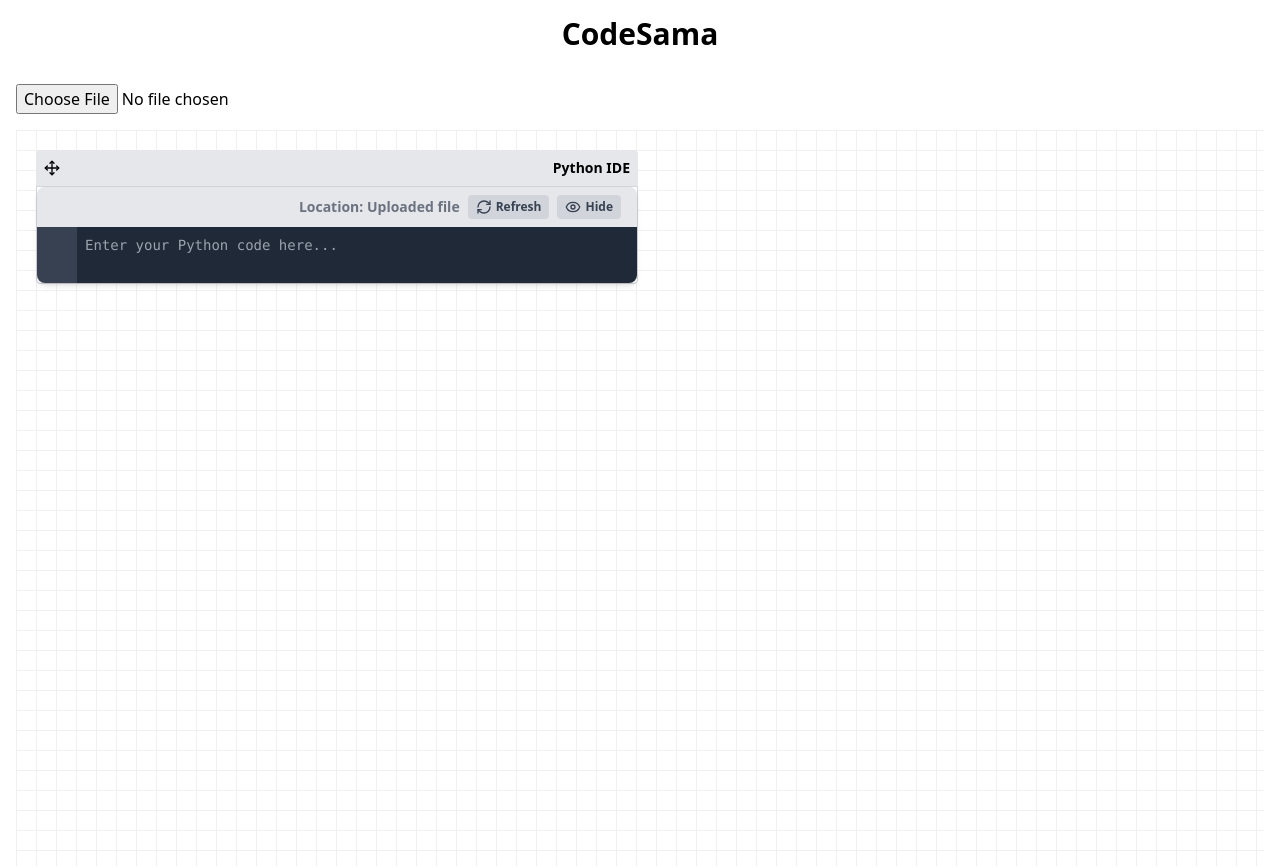
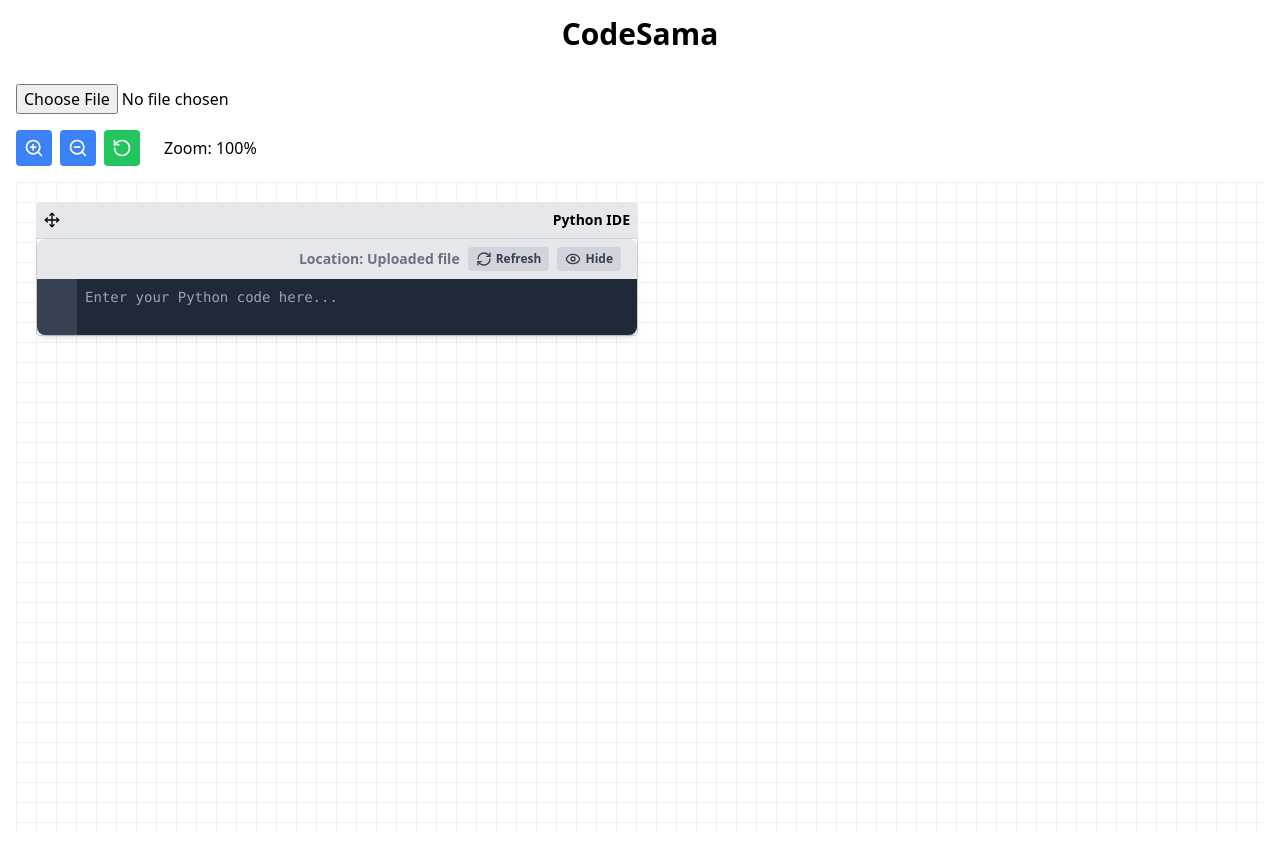
Before and after one commit to fridayowl/CodeSama, a React (Create React App) app: page / in a window 1280 px wide. Built offline with nearby package versions, Linux system fonts and the light colour scheme.

Commit message:
basic zoom in zoom out

```diff
--- a/src/CanvasGrid.tsx
+++ b/src/CanvasGrid.tsx
@@ -17,6 +17,7 @@ interface CanvasGridProps {
     fileName: string;
     onCodeChange: (newCode: string) => void;
     onFlowVisibilityChange: (isVisible: boolean) => void;
+    zoomLevel: number;
     children?: ReactNode;
 }
 
@@ -32,30 +33,37 @@ const CanvasGrid: React.FC<CanvasGridProps> = ({
     fileName,
     onCodeChange,
     onFlowVisibilityChange,
+    zoomLevel,
     children,
 }) => {
     const canvasRef = useRef<HTMLDivElement>(null);
 
+    const handlePositionChange = (id: string, x: number, y: number) => {
+        // Adjust position based on zoom level
+        onPositionChange(id, x / zoomLevel, y / zoomLevel);
+    };
+
     return (
         <div
             ref={canvasRef}
-            className="relative w-full h-[calc(100%-2rem)] bg-white overflow-hidden"
+            className="relative w-full h-full"
             style={{
                 backgroundImage: `
                     linear-gradient(to right, #f0f0f0 1px, transparent 1px),
                     linear-gradient(to bottom, #f0f0f0 1px, transparent 1px)
-                    `,
-                backgroundSize: '20px 20px',
+                `,
+                backgroundSize: `${20 * zoomLevel}px ${20 * zoomLevel}px`,
             }}
         >
             {isFlowVisible && getVisibleBlocks().map((item) => (
                 <DraggableWrapper
                     key={item.id}
                     id={item.id}
-                    initialX={item.x}
-                    initialY={item.y}
-                    onPositionChange={onPositionChange}
+                    initialX={item.x * zoomLevel}
+                    initialY={item.y * zoomLevel}
+                    onPositionChange={handlePositionChange}
                     title={item.name}
+                    zoomLevel={zoomLevel}
                 >
                     {item.type === 'class' ? (
                         <ClassBlock
@@ -81,8 +89,14 @@ const CanvasGrid: React.FC<CanvasGridProps> = ({
                 </DraggableWrapper>
             ))}
 
-            {/* Draggable PythonIDE Block */}
-            <DraggableWrapper id="python-ide" initialX={20} initialY={20} onPositionChange={onPositionChange} title="Python IDE">
+            <DraggableWrapper
+                id="python-ide"
+                initialX={20 * zoomLevel}
+                initialY={20 * zoomLevel}
+                onPositionChange={handlePositionChange}
+                title="Python IDE"
+                zoomLevel={zoomLevel}
+            >
                 <PythonIDE
                     fileContent={fileContent}
                     onCodeChange={onCodeChange}
@@ -91,7 +105,7 @@ const CanvasGrid: React.FC<CanvasGridProps> = ({
                 />
             </DraggableWrapper>
 
-            {isFlowVisible && <Connections connections={getVisibleConnections()} />}
+            {isFlowVisible && <Connections connections={getVisibleConnections()} zoomLevel={zoomLevel} />}
 
             {children}
         </div>
--- a/src/DesignCanvas.tsx
+++ b/src/DesignCanvas.tsx
@@ -5,6 +5,8 @@ import Connections from './Connections';
 import PythonIDE from './PythonIDE';
 import { generateJsonFromPythonFile, BlockData } from './fileProcessor';
 import CanvasGrid from './CanvasGrid';
+import { ZoomIn, ZoomOut, RotateCcw } from 'lucide-react';
+
 // Interface declarations
 export interface Connection {
     id: string;
@@ -28,6 +30,10 @@ const DesignCanvas: React.FC = () => {
     const [fileName, setFileName] = useState<string>('');
     const [isFlowVisible, setIsFlowVisible] = useState(true);
     const [classVisibility, setClassVisibility] = useState<Record<string, boolean>>({});
+    const [zoomLevel, setZoomLevel] = useState(1);
+    const [canvasSize, setCanvasSize] = useState({ width: 3000, height: 2000 }); // Default size
+
+
 
     const loadFile = useCallback(async (content: string) => {
         try {
@@ -142,11 +148,57 @@ const DesignCanvas: React.FC = () => {
         });
     };
 
+    const handleZoomIn = () => {
+        setZoomLevel(prevZoom => Math.min(prevZoom + 0.1, 2));
+    };
+
+    const handleZoomOut = () => {
+        setZoomLevel(prevZoom => {
+            const newZoom = Math.max(prevZoom - 0.1, 0.2);
+            // Increase canvas size when zooming out
+            if (newZoom < prevZoom) {
+                setCanvasSize(prev => ({
+                    width: prev.width * (prevZoom / newZoom),
+                    height: prev.height * (prevZoom / newZoom)
+                }));
+            }
+            return newZoom;
+        });
+    };
+
+    const handleZoomReset = () => {
+        setZoomLevel(1);
+        setCanvasSize({ width: 3000, height: 2000 }); // Reset to default size
+    };
+
     return (
         <div className="w-full h-screen p-4">
             <input type="file" onChange={handleFileChange} accept=".py" className="mb-4" />
 
+            <div className="flex items-center mb-4">
+                <button onClick={handleZoomIn} className="mr-2 p-2 bg-blue-500 text-white rounded hover:bg-blue-600" title="Zoom In">
+                    <ZoomIn size={20} />
+                </button>
+                <button onClick={handleZoomOut} className="mr-2 p-2 bg-blue-500 text-white rounded hover:bg-blue-600" title="Zoom Out">
+                    <ZoomOut size={20} />
+                </button>
+                <button onClick={handleZoomReset} className="mr-2 p-2 bg-green-500 text-white rounded hover:bg-green-600" title="Reset Zoom">
+                    <RotateCcw size={20} />
+                </button>
+                <span className="ml-4">Zoom: {Math.round(zoomLevel * 100)}%</span>
+            </div>
 
+            <div className="overflow-auto" style={{
+                width: '100%',
+                height: 'calc(100vh - 150px)', // Adjust based on your layout
+            }}>
+                <div style={{
+                    transform: `scale(${zoomLevel})`,
+                    transformOrigin: 'top left',
+                    transition: 'transform 0.3s ease-in-out',
+                    width: `${canvasSize.width}px`,
+                    height: `${canvasSize.height}px`,
+                }}>
                     <CanvasGrid
                         blocks={blocks}
                         connections={connections}
@@ -159,10 +211,10 @@ const DesignCanvas: React.FC = () => {
                         fileName={fileName}
                         onCodeChange={handleCodeChange}
                         onFlowVisibilityChange={handleFlowVisibilityChange}
-            >
-
-            </CanvasGrid>
-
+                        zoomLevel={zoomLevel}
+                    />
+                </div>
+            </div>
         </div>
     );
 };
--- a/src/DraggableWrapper.tsx
+++ b/src/DraggableWrapper.tsx
@@ -8,6 +8,7 @@ interface DraggableWrapperProps {
     onPositionChange: (id: string, x: number, y: number) => void;
     children: React.ReactNode;
     title?: string;
+    zoomLevel: number;
 }
 
 const DraggableWrapper: React.FC<DraggableWrapperProps> = ({
@@ -16,7 +17,8 @@ const DraggableWrapper: React.FC<DraggableWrapperProps> = ({
     initialY,
     onPositionChange,
     children,
-    title = "Draggable Item"
+    title = "Draggable Item",
+    zoomLevel
 }) => {
     const [position, setPosition] = useState({ x: initialX, y: initialY });
     const [isDragging, setIsDragging] = useState(false);
@@ -30,14 +32,14 @@ const DraggableWrapper: React.FC<DraggableWrapperProps> = ({
                 const elementRect = ref.current.getBoundingClientRect();
 
                 // Calculate new position
-                const dx = e.clientX - initialMousePosition.current.x;
-                const dy = e.clientY - initialMousePosition.current.y;
+                const dx = (e.clientX - initialMousePosition.current.x) / zoomLevel;
+                const dy = (e.clientY - initialMousePosition.current.y) / zoomLevel;
                 const newX = position.x + dx;
                 const newY = position.y + dy;
 
                 // Boundary checks
-                const maxX = canvasRect.width - elementRect.width;
-                const maxY = canvasRect.height - elementRect.height;
+                const maxX = canvasRect.width / zoomLevel - elementRect.width / zoomLevel;
+                const maxY = canvasRect.height / zoomLevel - elementRect.height / zoomLevel;
                 const boundedX = Math.max(0, Math.min(newX, maxX));
                 const boundedY = Math.max(0, Math.min(newY, maxY));
 
@@ -63,7 +65,7 @@ const DraggableWrapper: React.FC<DraggableWrapperProps> = ({
             window.removeEventListener('mousemove', handleMouseMove);
             window.removeEventListener('mouseup', handleMouseUp);
         };
-    }, [isDragging, id, onPositionChange, position.x, position.y]);
+    }, [isDragging, id, onPositionChange, position.x, position.y, zoomLevel]);
 
     const handleMouseDown = (e: React.MouseEvent) => {
         if (e.target === ref.current?.firstChild) {
@@ -77,10 +79,12 @@ const DraggableWrapper: React.FC<DraggableWrapperProps> = ({
             ref={ref}
             style={{
                 position: 'absolute',
-                left: `${position.x}px`,
-                top: `${position.y}px`,
+                left: `${position.x * zoomLevel}px`,
+                top: `${position.y * zoomLevel}px`,
                 cursor: isDragging ? 'grabbing' : 'grab',
                 userSelect: 'none',
+                transform: `scale(${zoomLevel})`,
+                transformOrigin: 'top left',
             }}
             onMouseDown={handleMouseDown}
         >
```
Also changed, not shown: src/Connections.tsx (+23 -14 lines). Lines whose indentation alone changed are shown as unchanged.
